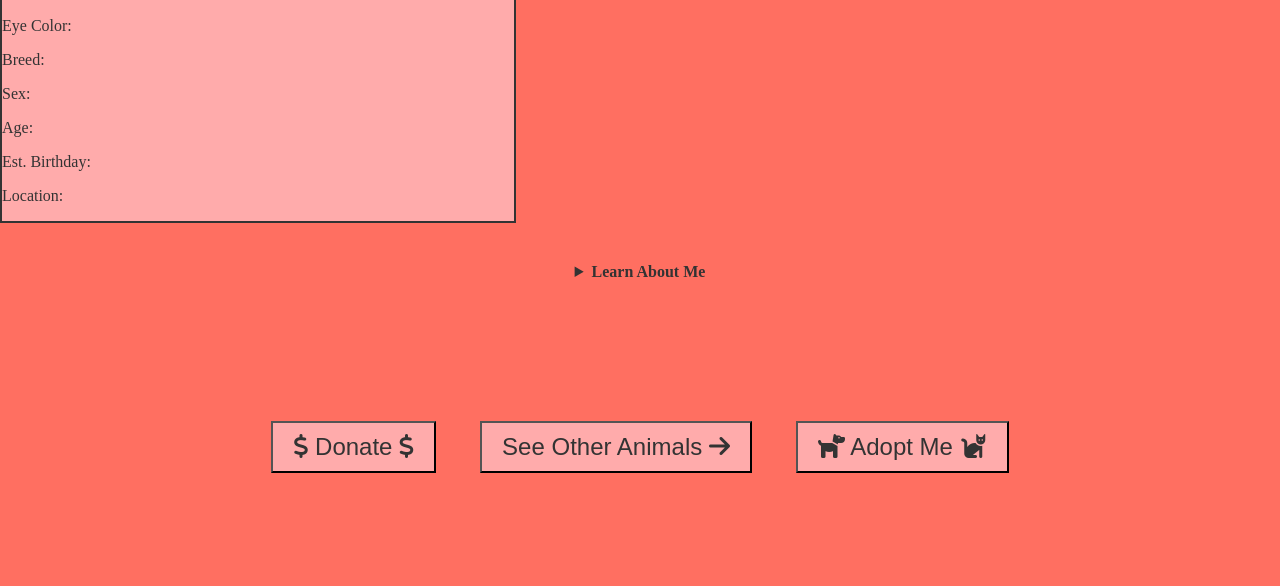
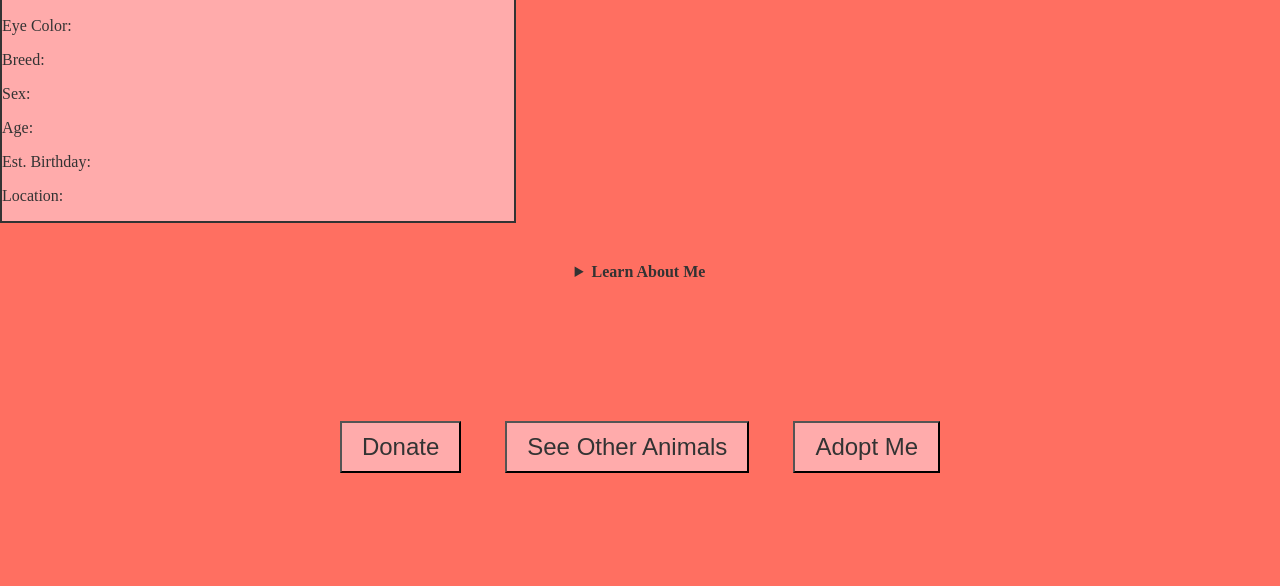
Before and after one commit to awint00r/proposal-profile, a plain HTML site: page AdoptionPage.html in a window 1280 px wide. Shown: the part 214-800 px from the top of the page. Drawn offline with Linux system fonts and the light colour scheme.

Commit message:
Removed the elements from the HTML as they were there for reference. Added to CSS for Donate Button.

```diff
--- a/AdoptionPage.html
+++ b/AdoptionPage.html
@@ -48,9 +48,9 @@
     </div>
      <!--Buttons that can be clicked-->
      <section class="Buttons">
-        <button> <i class="fa-solid fa-dollar-sign"></i> Donate <i class="fa-solid fa-dollar-sign"></i></button>
-        <button>See Other Animals <i class="fa-solid fa-arrow-right"></i></button>
-        <button><i class="fa-solid fa-dog"></i> Adopt Me <i class="fa-solid fa-cat"></i></button>
+        <button id="Button1">Donate</button>
+        <button id="Button2">See Other Animals</button>
+        <button id="Button3">Adopt Me</button>
     </section>
 </main>
 <!--Footer Is Here-->
```
